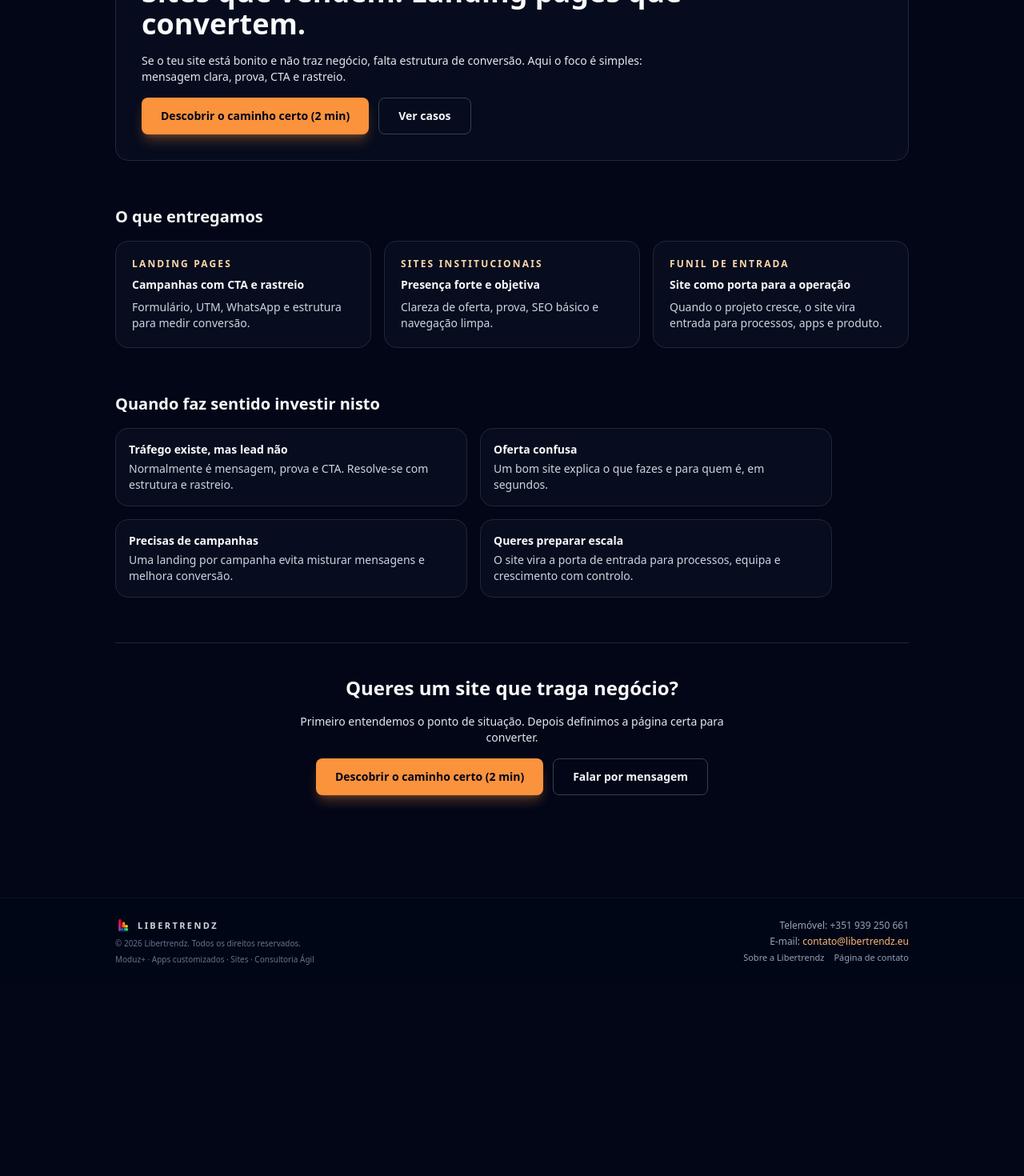
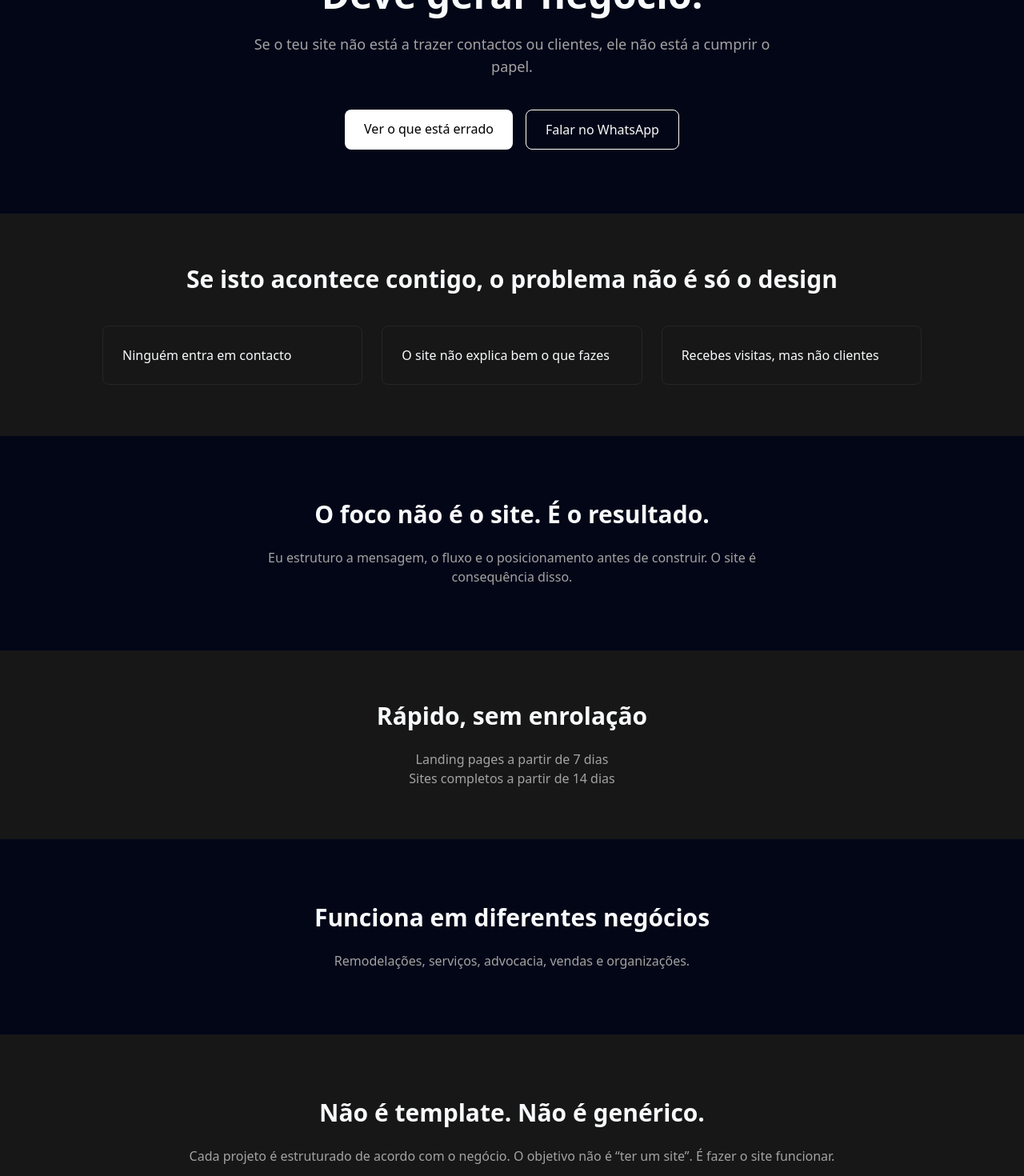
Before and after one commit to libertrendz/libertrendz-site, a Next.js app: page /sites in a window 1280 px wide. Shown: the part 240-1710 px from the top of the page at 80% size. Before the commit the page ends 1471 px from the top, so only its background shows below. Built offline with nearby package versions, Linux system fonts and the light colour scheme.

Commit message:
Update page.tsx

```diff
--- a/app/sites/page.tsx
+++ b/app/sites/page.tsx
@@ -1,152 +1,134 @@
 // app/sites/page.tsx
+
 export default function SitesPage() {
-  const CTA_TEXT = "Descobrir o caminho certo (2 min)";
+  return (
+    <main className="flex flex-col">
 
-  return (
-    <main className="min-h-[calc(100vh-5rem)] bg-slate-950 text-slate-50">
-      <section className="container-page py-12 lg:py-16 space-y-14">
       {/* HERO */}
-        <div className="relative overflow-hidden rounded-2xl border border-slate-800 bg-slate-900/35 p-8">
-          <div className="pointer-events-none absolute inset-0 bg-gradient-to-r from-accent-500/14 via-accent-400/8 to-transparent" />
-          <div className="relative z-10 max-w-3xl space-y-4">
-            <p className="text-xs font-semibold uppercase tracking-[0.2em] text-accent-300">
-              Sites e Landing Pages
+      <section className="px-6 py-20 max-w-5xl mx-auto text-center">
+        <h1 className="text-4xl md:text-5xl font-bold leading-tight">
+          Um site não deve ser bonito. <br /> Deve gerar negócio.
+        </h1>
+
+        <p className="mt-6 text-lg text-neutral-400 max-w-2xl mx-auto">
+          Se o teu site não está a trazer contactos ou clientes, ele não está a cumprir o papel.
         </p>
 
-            <h1 className="text-3xl font-bold leading-tight md:text-4xl">
-              Sites que vendem. Landing pages que convertem.
-            </h1>
-
-            <p className="text-sm text-slate-200 max-w-2xl">
-              Se o teu site está bonito e não traz negócio, falta estrutura de conversão.
-              Aqui o foco é simples: mensagem clara, prova, CTA e rastreio.
-            </p>
-
-            <div className="mt-6 flex flex-wrap gap-3">
+        <div className="mt-10 flex flex-col md:flex-row gap-4 justify-center">
           <a
             href="/diagnostico"
-                className="inline-flex items-center justify-center rounded-lg bg-accent-500 px-6 py-3 text-sm font-semibold text-slate-950 shadow-lg shadow-accent-500/30 transition hover:bg-accent-400"
+            className="bg-white text-black px-6 py-3 rounded-lg font-medium hover:opacity-90 transition"
           >
-                {CTA_TEXT}
+            Ver o que está errado
           </a>
 
           <a
-                href="/cases"
-                className="inline-flex items-center justify-center rounded-lg border border-slate-700 px-6 py-3 text-sm font-semibold text-slate-100 transition hover:border-slate-500 hover:bg-slate-900/60"
+            href="https://wa.me/351910287128?text=Olá,%20quero%20melhorar%20o%20meu%20site."
+            target="_blank"
+            className="border border-white px-6 py-3 rounded-lg font-medium hover:bg-white hover:text-black transition"
           >
-                Ver casos
+            Falar no WhatsApp
           </a>
+        </div>
+      </section>
+
+      {/* PROBLEMAS */}
+      <section className="px-6 py-16 bg-neutral-900">
+        <div className="max-w-5xl mx-auto text-center">
+          <h2 className="text-2xl md:text-3xl font-semibold">
+            Se isto acontece contigo, o problema não é só o design
+          </h2>
+
+          <div className="mt-10 grid md:grid-cols-3 gap-6 text-left">
+            <div className="p-6 border border-neutral-800 rounded-lg">
+              <p>Ninguém entra em contacto</p>
+            </div>
+
+            <div className="p-6 border border-neutral-800 rounded-lg">
+              <p>O site não explica bem o que fazes</p>
+            </div>
+
+            <div className="p-6 border border-neutral-800 rounded-lg">
+              <p>Recebes visitas, mas não clientes</p>
             </div>
           </div>
         </div>
+      </section>
 
-        {/* O QUE ENTREGAMOS */}
-        <div className="space-y-4">
-          <h2 className="text-xl font-semibold text-slate-50">O que entregamos</h2>
+      {/* SOLUÇÃO */}
+      <section className="px-6 py-20 max-w-6xl mx-auto text-center">
+        <h2 className="text-2xl md:text-3xl font-semibold">
+          O foco não é o site. É o resultado.
+        </h2>
 
-          <div className="grid gap-4 md:grid-cols-3">
-            <div className="rounded-2xl border border-slate-800 bg-slate-900/40 p-5 text-sm text-slate-200">
-              <p className="text-xs font-semibold uppercase tracking-[0.18em] text-accent-300">
-                Landing pages
+        <p className="mt-6 text-neutral-400 max-w-2xl mx-auto">
+          Eu estruturo a mensagem, o fluxo e o posicionamento antes de construir.
+          O site é consequência disso.
         </p>
-              <p className="mt-2 font-semibold text-slate-50">
-                Campanhas com CTA e rastreio
+      </section>
+
+      {/* PRAZO */}
+      <section className="px-6 py-16 bg-neutral-900 text-center">
+        <h2 className="text-2xl md:text-3xl font-semibold">
+          Rápido, sem enrolação
+        </h2>
+
+        <p className="mt-6 text-neutral-400">
+          Landing pages a partir de 7 dias <br />
+          Sites completos a partir de 14 dias
         </p>
-              <p className="mt-2 text-slate-300">
-                Formulário, UTM, WhatsApp e estrutura para medir conversão.
+      </section>
+
+      {/* NICHO */}
+      <section className="px-6 py-20 max-w-6xl mx-auto text-center">
+        <h2 className="text-2xl md:text-3xl font-semibold">
+          Funciona em diferentes negócios
+        </h2>
+
+        <p className="mt-6 text-neutral-400">
+          Remodelações, serviços, advocacia, vendas e organizações.
+        </p>
+      </section>
+
+      {/* DIFERENCIAL */}
+      <section className="px-6 py-20 bg-neutral-900">
+        <div className="max-w-5xl mx-auto text-center">
+          <h2 className="text-2xl md:text-3xl font-semibold">
+            Não é template. Não é genérico.
+          </h2>
+
+          <p className="mt-6 text-neutral-400">
+            Cada projeto é estruturado de acordo com o negócio.
+            O objetivo não é “ter um site”.
+            É fazer o site funcionar.
           </p>
         </div>
+      </section>
 
-            <div className="rounded-2xl border border-slate-800 bg-slate-900/40 p-5 text-sm text-slate-200">
-              <p className="text-xs font-semibold uppercase tracking-[0.18em] text-accent-300">
-                Sites institucionais
-              </p>
-              <p className="mt-2 font-semibold text-slate-50">
-                Presença forte e objetiva
-              </p>
-              <p className="mt-2 text-slate-300">
-                Clareza de oferta, prova, SEO básico e navegação limpa.
-              </p>
-            </div>
-
-            <div className="rounded-2xl border border-slate-800 bg-slate-900/40 p-5 text-sm text-slate-200">
-              <p className="text-xs font-semibold uppercase tracking-[0.18em] text-accent-300">
-                Funil de entrada
-              </p>
-              <p className="mt-2 font-semibold text-slate-50">
-                Site como porta para a operação
-              </p>
-              <p className="mt-2 text-slate-300">
-                Quando o projeto cresce, o site vira entrada para processos, apps e produto.
-              </p>
-            </div>
-          </div>
-        </div>
-
-        {/* QUANDO FAZ SENTIDO */}
-        <div className="space-y-4">
-          <h2 className="text-xl font-semibold text-slate-50">
-            Quando faz sentido investir nisto
+      {/* CTA FINAL */}
+      <section className="px-6 py-20 text-center">
+        <h2 className="text-2xl md:text-3xl font-semibold">
+          Se quiseres resolver isto, o próximo passo é simples
         </h2>
 
-          <div className="grid gap-4 md:grid-cols-2 max-w-4xl">
-            <div className="rounded-2xl border border-slate-800 bg-slate-900/40 p-4 text-sm text-slate-200">
-              <p className="mb-1 font-semibold text-slate-50">Tráfego existe, mas lead não</p>
-              <p className="text-slate-300">
-                Normalmente é mensagem, prova e CTA. Resolve-se com estrutura e rastreio.
-              </p>
-            </div>
-
-            <div className="rounded-2xl border border-slate-800 bg-slate-900/40 p-4 text-sm text-slate-200">
-              <p className="mb-1 font-semibold text-slate-50">Oferta confusa</p>
-              <p className="text-slate-300">
-                Um bom site explica o que fazes e para quem é, em segundos.
-              </p>
-            </div>
-
-            <div className="rounded-2xl border border-slate-800 bg-slate-900/40 p-4 text-sm text-slate-200">
-              <p className="mb-1 font-semibold text-slate-50">Precisas de campanhas</p>
-              <p className="text-slate-300">
-                Uma landing por campanha evita misturar mensagens e melhora conversão.
-              </p>
-            </div>
-
-            <div className="rounded-2xl border border-slate-800 bg-slate-900/40 p-4 text-sm text-slate-200">
-              <p className="mb-1 font-semibold text-slate-50">Queres preparar escala</p>
-              <p className="text-slate-300">
-                O site vira a porta de entrada para processos, equipa e crescimento com controlo.
-              </p>
-            </div>
-          </div>
-        </div>
-
-        {/* CTA FINAL */}
-        <div className="pt-10 border-t border-slate-800 text-center space-y-4">
-          <h2 className="text-2xl font-semibold text-slate-50">
-            Queres um site que traga negócio?
-          </h2>
-
-          <p className="max-w-xl mx-auto text-sm text-slate-200">
-            Primeiro entendemos o ponto de situação. Depois definimos a página certa para converter.
-          </p>
-
-          <div className="flex flex-wrap justify-center gap-3">
+        <div className="mt-10 flex flex-col md:flex-row gap-4 justify-center">
           <a
             href="/diagnostico"
-              className="inline-flex items-center justify-center rounded-lg bg-accent-500 px-6 py-3 text-sm font-semibold text-slate-950 shadow-lg shadow-accent-500/30 transition hover:bg-accent-400"
+            className="bg-white text-black px-6 py-3 rounded-lg font-medium hover:opacity-90 transition"
           >
-              {CTA_TEXT}
+            Fazer diagnóstico
           </a>
 
           <a
-              href="/contato"
-              className="inline-flex items-center justify-center rounded-lg border border-slate-700 px-6 py-3 text-sm font-semibold text-slate-100 transition hover:border-slate-500 hover:bg-slate-900/60"
+            href="https://wa.me/351910287128?text=Olá,%20quero%20resolver%20o%20meu%20site."
+            target="_blank"
+            className="border border-white px-6 py-3 rounded-lg font-medium hover:bg-white hover:text-black transition"
           >
-              Falar por mensagem
+            Falar no WhatsApp
           </a>
         </div>
-        </div>
       </section>
+
     </main>
   );
 }
```
Lines whose indentation alone changed are shown as unchanged.
